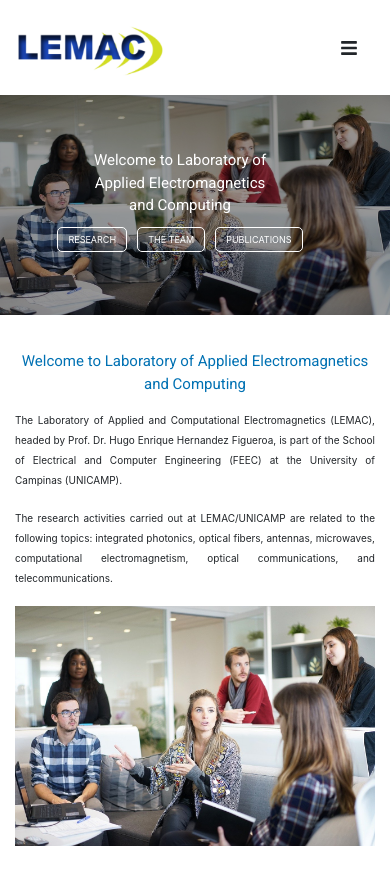
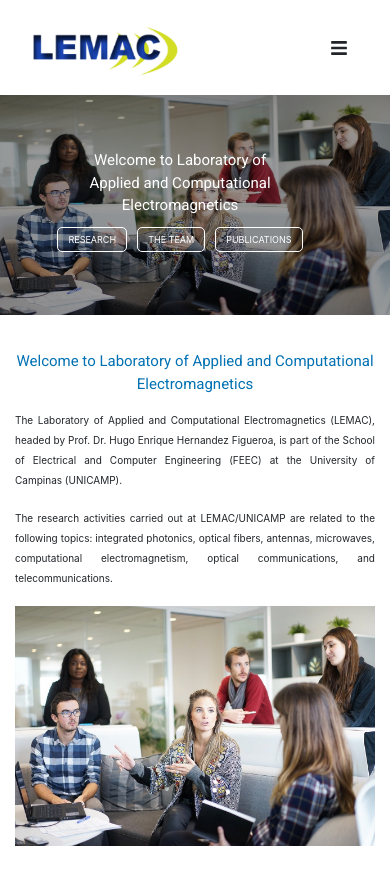
Before and after one commit to luisejv/lab-unicamp, a Next.js app: page / in a window 390 px wide. Shown: the top 884 px of the page. Built offline with nearby package versions, Linux system fonts and the light colour scheme.

Commit message:
finished tasks 23/08

```diff
--- a/components/Hero.js
+++ b/components/Hero.js
@@ -44,8 +44,8 @@ const Hero = () => {
             <Row noGutters className="bannerTextSection">
               <Row className="justify-content-center w-100 bannerAnimation">
                 <div className="bannerText">
-                  Welcome to Laboratory of <br></br>Applied Electromagnetics{" "}
-                  <br></br>and Computing
+                  Welcome to Laboratory of <br></br>Applied and Computational
+                  <br></br> Electromagnetics
                 </div>
               </Row>
               <Row className="w-100 justify-content-center bannerAnimation">
--- a/components/Navbar.js
+++ b/components/Navbar.js
@@ -8,21 +8,26 @@ const Navbar = () => {
   const [isOpen, setisOpen] = React.useState(false);
   return (
     <React.Fragment>
-      <Container className={styles.navBar + " pt-md-3"}>
+      <Container fluid className={styles.navBar + " pt-md-3"}>
+        <Container>
           <Row className="align-items-center">
+            <Col className={"uniName"}>
               <Link href="/" passHref={true}>
-            <Col className={"uniName"}>
                 {/* eslint-disable-next-line @next/next/no-img-element */}
                 <img className="logo" src="/logo.png" alt="LEMAC" />
+              </Link>
             </Col>
-          </Link>
             <Col xs={2}>
-            <div className={styles.mobileIcon} onClick={() => setisOpen(true)}>
+              <div
+                className={styles.mobileIcon}
+                onClick={() => setisOpen(true)}
+              >
                 <FaBars />
               </div>
             </Col>
           </Row>
           <NavbarOptions />
+        </Container>
       </Container>
       <aside
         className={styles.sideBar}
--- a/components/SectionOne.js
+++ b/components/SectionOne.js
@@ -7,7 +7,7 @@ const SectionOne = () => {
     <Row className="asdd h-100 w-100">
       <Col xs className="asdd h-100">
         <Row className="mainHeader">
-          Welcome to Laboratory of Applied Electromagnetics and Computing
+          Welcome to Laboratory of Applied and Computational Electromagnetics
         </Row>
         <Row className="pt-md-4 h-100 px-md-3 align-items-center">
           <Col
--- a/styles/CardPeople.module.css
+++ b/styles/CardPeople.module.css
@@ -79,6 +79,10 @@
     height: 230px;
     width: 230px;
   }
+  .filter > label {
+    font-size: 0.8rem;
+    padding: 5px 10px;
+  }
 }
 
 @media screen and (min-width: 426px) and (max-width: 768px) {
--- a/styles/NavbarResponsive.module.css
+++ b/styles/NavbarResponsive.module.css
@@ -48,6 +48,13 @@
   color: black;
   cursor: pointer;
 }
+.navBar {
+  position: -webkit-sticky;
+  position: sticky;
+  top: 0;
+  background-color: #fff;
+  z-index: 10;
+}
 @media screen and (max-width: 480px) {
   .sideBarMenu {
     grid-template-rows: repeat(7, 60px);
--- a/styles/styles.css
+++ b/styles/styles.css
@@ -12,8 +12,11 @@
   color: #3a6fa2;
   font-size: 50px;
   font-family: "Roboto", sans-serif;
+  padding: 10px 0px;
+}
+
+.uniName img {
   cursor: pointer;
-  padding: 10px 0px;
 }
 
 .navbarOption {
```
Also changed, not shown: pages/publications.js (+5 -5 lines), 1 other file (tests, documents, lock files or other folders). Lines whose indentation alone changed are shown as unchanged.
